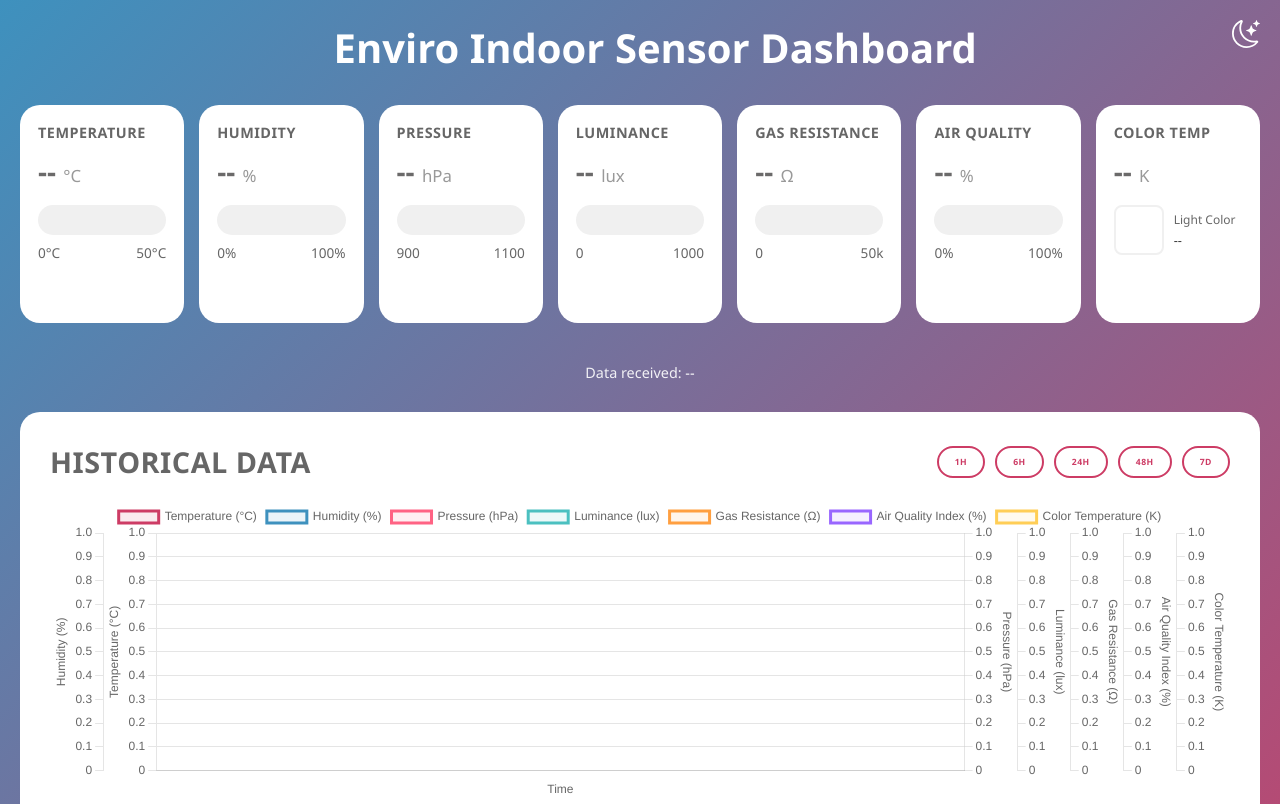
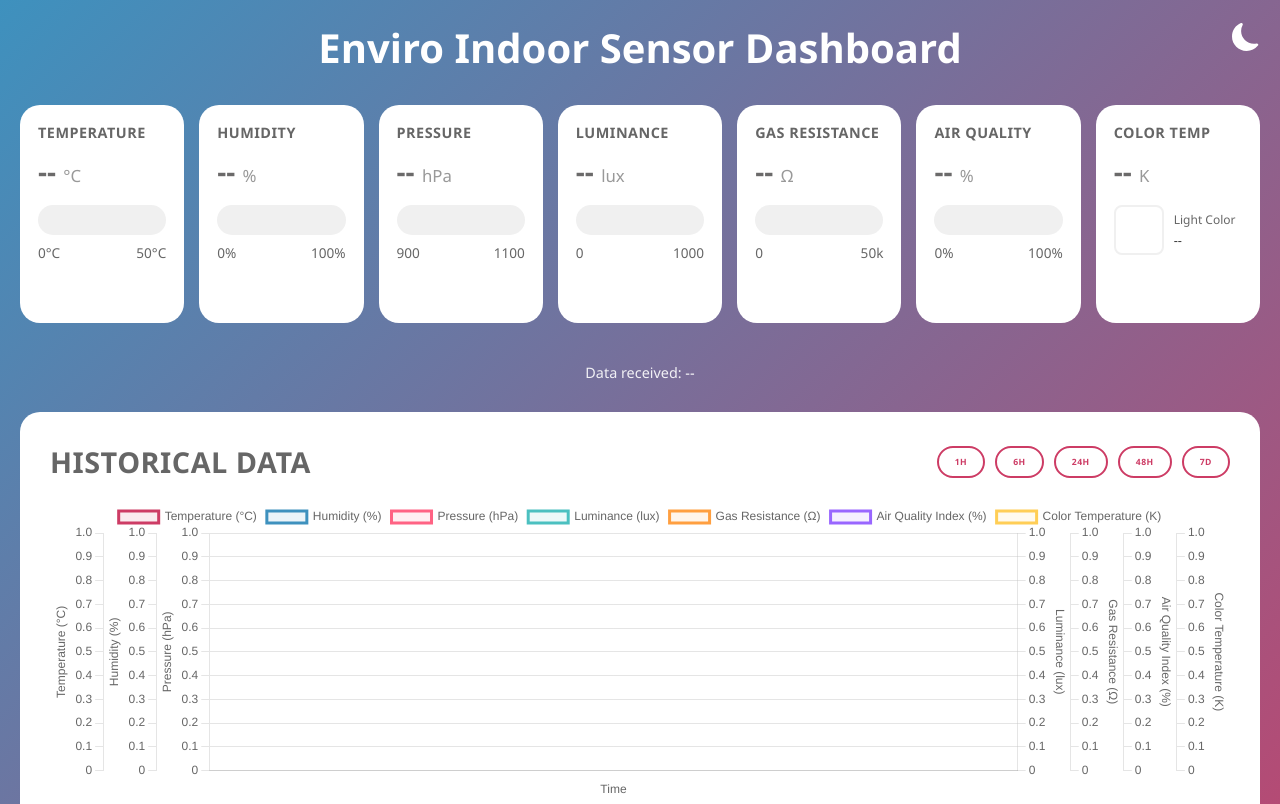
Before and after one commit to monkeymademe/berrybase_demos, a plain HTML site: page envrio_demo/templates/index.html in a window 1280 px wide. Shown: the top 804 px of the page. Drawn offline with nearby package versions, Linux system fonts and the light colour scheme; no server answers.

Commit message:
fixed dark mode

```diff
--- a/envrio_demo/templates/index.html
+++ b/envrio_demo/templates/index.html
@@ -60,12 +60,6 @@
             margin: 0 auto;
         }
 
-        h1 {
-            text-align: center;
-            color: var(--text-white);
-            margin-bottom: 30px;
-            font-size: 2.5em;
-        }
 
         .current-readings {
             display: grid;
@@ -379,31 +373,16 @@
         }
 
 
-        .status-indicator {
-            display: inline-block;
-            width: 12px;
-            height: 12px;
-            border-radius: 50%;
-            margin-right: 8px;
-            animation: blink 2s infinite;
-        }
-
-        .status-indicator.active {
-            background: #4caf50;
-        }
-
-        .status-indicator.sleeping {
-            background: #ff9800;
-        }
-
-        @keyframes blink {
-            0%, 100% { opacity: 1; }
-            50% { opacity: 0.5; }
+        h1 {
+            text-align: center;
+            color: var(--text-white);
+            margin-bottom: 30px;
+            font-size: 2.5em;
         }
 
         .theme-toggle {
             position: fixed;
-            top: 20px;
+            top: calc(20px + 1.25em);
             right: 20px;
             background: transparent;
             border: none;
@@ -416,6 +395,7 @@
             cursor: pointer;
             transition: opacity 0.3s ease;
             z-index: 1000;
+            transform: translateY(-50%);
         }
 
         .theme-toggle:hover {
@@ -434,14 +414,12 @@
     <button class="theme-toggle" id="themeToggle" onclick="toggleTheme()" aria-label="Toggle dark mode">
         <!-- Sun icon for light mode (shows moon to switch to dark) -->
         <svg id="themeIcon" xmlns="http://www.w3.org/2000/svg" width="24" height="24" fill="currentColor" viewBox="0 0 16 16">
-            <path d="M6 .278a.77.77 0 0 1 .08.858 7.2 7.2 0 0 0-.878 3.46c0 4.021 3.278 7.277 7.318 7.277q.792-.001 1.533-.16a.79.79 0 0 1 .81.316.73.73 0 0 1-.031.893A8.35 8.35 0 0 1 8.344 16C3.734 16 0 12.286 0 7.71 0 4.266 2.114 1.312 5.124.06A.75.75 0 0 1 6 .278M4.858 1.311A7.27 7.27 0 0 0 1.025 7.71c0 4.02 3.279 7.276 7.319 7.276a7.32 7.32 0 0 0 5.205-2.162q-.506.063-1.029.063c-4.61 0-8.343-3.714-8.343-8.29 0-1.167.242-2.278.681-3.286"/>
-            <path d="M10.794 3.148a.217.217 0 0 1 .412 0l.387 1.162c.173.518.579.924 1.097 1.097l1.162.387a.217.217 0 0 1 0 .412l-1.162.387a1.73 1.73 0 0 0-1.097 1.097l-.387 1.162a.217.217 0 0 1-.412 0l-.387-1.162A1.73 1.73 0 0 0 9.31 6.593l-1.162-.387a.217.217 0 0 1 0-.412l1.162-.387a1.73 1.73 0 0 0 1.097-1.097zM13.863.099a.145.145 0 0 1 .274 0l.258.774c.115.346.386.617.732.732l.774.258a.145.145 0 0 1 0 .274l-.774.258a1.16 1.16 0 0 0-.732.732l-.258.774a.145.145 0 0 1-.274 0l-.258-.774a1.16 1.16 0 0 0-.732-.732l-.774-.258a.145.145 0 0 1 0-.274l.774-.258c.346-.115.617-.386.732-.732z"/>
+            <path d="M6 .278a.77.77 0 0 1 .08.858 7.2 7.2 0 0 0-.878 3.46c0 4.021 3.278 7.277 7.318 7.277q.792-.001 1.533-.16a.79.79 0 0 1 .81.316.73.73 0 0 1-.031.893A8.35 8.35 0 0 1 8.344 16C3.734 16 0 12.286 0 7.71 0 4.266 2.114 1.312 5.124.06A.75.75 0 0 1 6 .278"/>
         </svg>
     </button>
 
     <div class="container">
         <h1>
-            <span class="status-indicator" id="statusIndicator"></span>
             Enviro Indoor Sensor Dashboard
         </h1>
 
@@ -759,7 +737,7 @@
                         backgroundColor: 'rgba(205, 60, 101, 0.1)',
                         tension: 0.4,
                         spanGaps: false,
-                        yAxisID: 'y',
+                        yAxisID: 'y2',
                     },
                     {
                         label: 'Humidity (%)',
@@ -777,7 +755,7 @@
                         backgroundColor: 'rgba(255, 99, 132, 0.1)',
                         tension: 0.4,
                         spanGaps: false,
-                        yAxisID: 'y2',
+                        yAxisID: 'y',
                     },
                     {
                         label: 'Luminance (lux)',
@@ -888,15 +866,16 @@
                         position: 'left',
                         title: {
                             display: true,
-                            text: 'Temperature (°C)',
+                            text: 'Pressure (hPa)',
                             color: '#666'
                         },
                         grid: {
-                            color: 'rgba(0, 0, 0, 0.1)'
+                            drawOnChartArea: false,
                         },
                         ticks: {
                             color: '#666'
-                        }
+                        },
+                        weight: 1
                     },
                     y1: {
                         type: 'linear',
@@ -904,23 +883,33 @@
                         position: 'left',
                         title: {
                             display: true,
-                            text: 'Humidity (%)'
+                            text: 'Humidity (%)',
+                            color: '#666'
                         },
                         grid: {
                             drawOnChartArea: false,
                         },
+                        ticks: {
+                            color: '#666'
+                        },
+                        weight: 2
                     },
                     y2: {
                         type: 'linear',
                         display: true,
-                        position: 'right',
+                        position: 'left',
                         title: {
                             display: true,
-                            text: 'Pressure (hPa)'
+                            text: 'Temperature (°C)',
+                            color: '#666'
                         },
                         grid: {
-                            drawOnChartArea: false,
-                        },
+                            color: 'rgba(0, 0, 0, 0.1)'
+                        },
+                        ticks: {
+                            color: '#666'
+                        },
+                        weight: 3
                     },
                     y3: {
                         type: 'linear',
@@ -928,11 +917,15 @@
                         position: 'right',
                         title: {
                             display: true,
-                            text: 'Luminance (lux)'
+                            text: 'Luminance (lux)',
+                            color: '#666'
                         },
                         grid: {
                             drawOnChartArea: false,
                         },
+                        ticks: {
+                            color: '#666'
+                        }
                     },
                     y4: {
                         type: 'linear',
@@ -940,11 +933,15 @@
                         position: 'right',
                         title: {
                             display: true,
-                            text: 'Gas Resistance (Ω)'
+                            text: 'Gas Resistance (Ω)',
+                            color: '#666'
                         },
                         grid: {
                             drawOnChartArea: false,
                         },
+                        ticks: {
+                            color: '#666'
+                        }
                     },
                     y5: {
                         type: 'linear',
@@ -952,11 +949,15 @@
                         position: 'right',
                         title: {
                             display: true,
-                            text: 'Air Quality Index (%)'
+                            text: 'Air Quality Index (%)',
+                            color: '#666'
                         },
                         grid: {
                             drawOnChartArea: false,
                         },
+                        ticks: {
+                            color: '#666'
+                        }
                     },
                     y6: {
                         type: 'linear',
@@ -964,11 +965,15 @@
                         position: 'right',
                         title: {
                             display: true,
-                            text: 'Color Temperature (K)'
+                            text: 'Color Temperature (K)',
+                            color: '#666'
                         },
                         grid: {
                             drawOnChartArea: false,
                         },
+                        ticks: {
+                            color: '#666'
+                        }
                     }
                 }
             }
@@ -1283,16 +1288,6 @@
                     document.getElementById('dataReceivedTime').textContent = 'No data available';
                 }
 
-                // Update status indicator
-                const statusIndicator = document.getElementById('statusIndicator');
-
-                if (result.sleeping) {
-                    statusIndicator.classList.remove('active');
-                    statusIndicator.classList.add('sleeping');
-                } else {
-                    statusIndicator.classList.remove('sleeping');
-                    statusIndicator.classList.add('active');
-                }
             } catch (error) {
                 console.error('Error loading current data:', error);
             }
@@ -1611,8 +1606,8 @@
                 // Show sun icon when dark mode is ON (clicking will switch to light)
                 svg.innerHTML = '<path d="M8 12a4 4 0 1 0 0-8 4 4 0 0 0 0 8M8 0a.5.5 0 0 1 .5.5v2a.5.5 0 0 1-1 0v-2A.5.5 0 0 1 8 0m0 13a.5.5 0 0 1 .5.5v2a.5.5 0 0 1-1 0v-2A.5.5 0 0 1 8 13m8-5a.5.5 0 0 1-.5.5h-2a.5.5 0 0 1 0-1h2a.5.5 0 0 1 .5.5M3 8a.5.5 0 0 1-.5.5h-2a.5.5 0 0 1 0-1h2A.5.5 0 0 1 3 8m10.657-5.657a.5.5 0 0 1 0 .707l-1.414 1.415a.5.5 0 1 1-.707-.708l1.414-1.414a.5.5 0 0 1 .707 0m-9.193 9.193a.5.5 0 0 1 0 .707L3.05 13.657a.5.5 0 0 1-.707-.707l1.414-1.414a.5.5 0 0 1 .707 0m9.193 2.121a.5.5 0 0 1-.707 0l-1.414-1.414a.5.5 0 0 1 .707-.707l1.414 1.414a.5.5 0 0 1 0 .707M4.464 4.465a.5.5 0 0 1-.707 0L2.343 3.05a.5.5 0 1 1 .707-.707l1.414 1.414a.5.5 0 0 1 0 .708"/>';
             } else {
-                // Show moon-stars icon when light mode is ON (clicking will switch to dark)
-                svg.innerHTML = '<path d="M6 .278a.77.77 0 0 1 .08.858 7.2 7.2 0 0 0-.878 3.46c0 4.021 3.278 7.277 7.318 7.277q.792-.001 1.533-.16a.79.79 0 0 1 .81.316.73.73 0 0 1-.031.893A8.35 8.35 0 0 1 8.344 16C3.734 16 0 12.286 0 7.71 0 4.266 2.114 1.312 5.124.06A.75.75 0 0 1 6 .278M4.858 1.311A7.27 7.27 0 0 0 1.025 7.71c0 4.02 3.279 7.276 7.319 7.276a7.32 7.32 0 0 0 5.205-2.162q-.506.063-1.029.063c-4.61 0-8.343-3.714-8.343-8.29 0-1.167.242-2.278.681-3.286"/><path d="M10.794 3.148a.217.217 0 0 1 .412 0l.387 1.162c.173.518.579.924 1.097 1.097l1.162.387a.217.217 0 0 1 0 .412l-1.162.387a1.73 1.73 0 0 0-1.097 1.097l-.387 1.162a.217.217 0 0 1-.412 0l-.387-1.162A1.73 1.73 0 0 0 9.31 6.593l-1.162-.387a.217.217 0 0 1 0-.412l1.162-.387a1.73 1.73 0 0 0 1.097-1.097zM13.863.099a.145.145 0 0 1 .274 0l.258.774c.115.346.386.617.732.732l.774.258a.145.145 0 0 1 0 .274l-.774.258a1.16 1.16 0 0 0-.732.732l-.258.774a.145.145 0 0 1-.274 0l-.258-.774a1.16 1.16 0 0 0-.732-.732l-.774-.258a.145.145 0 0 1 0-.274l.774-.258c.346-.115.617-.386.732-.732z"/>';
+                // Show moon-fill icon when light mode is ON (clicking will switch to dark)
+                svg.innerHTML = '<path d="M6 .278a.77.77 0 0 1 .08.858 7.2 7.2 0 0 0-.878 3.46c0 4.021 3.278 7.277 7.318 7.277q.792-.001 1.533-.16a.79.79 0 0 1 .81.316.73.73 0 0 1-.031.893A8.35 8.35 0 0 1 8.344 16C3.734 16 0 12.286 0 7.71 0 4.266 2.114 1.312 5.124.06A.75.75 0 0 1 6 .278"/>';
             }
         }
 
```
